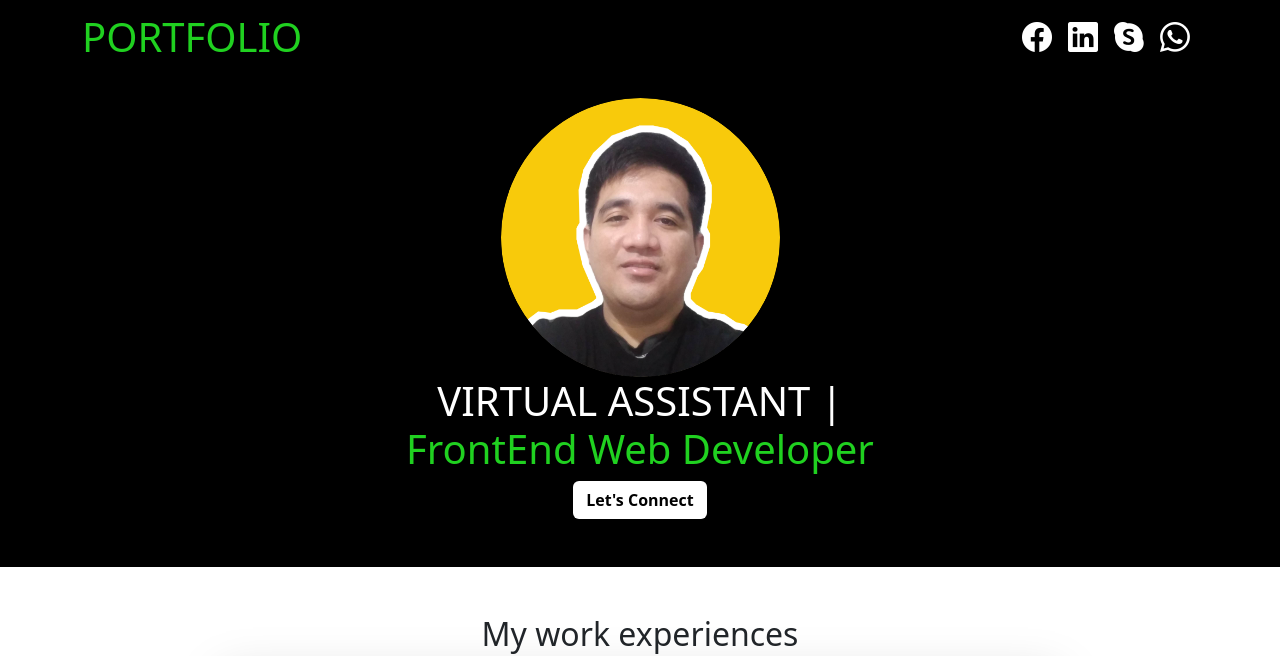
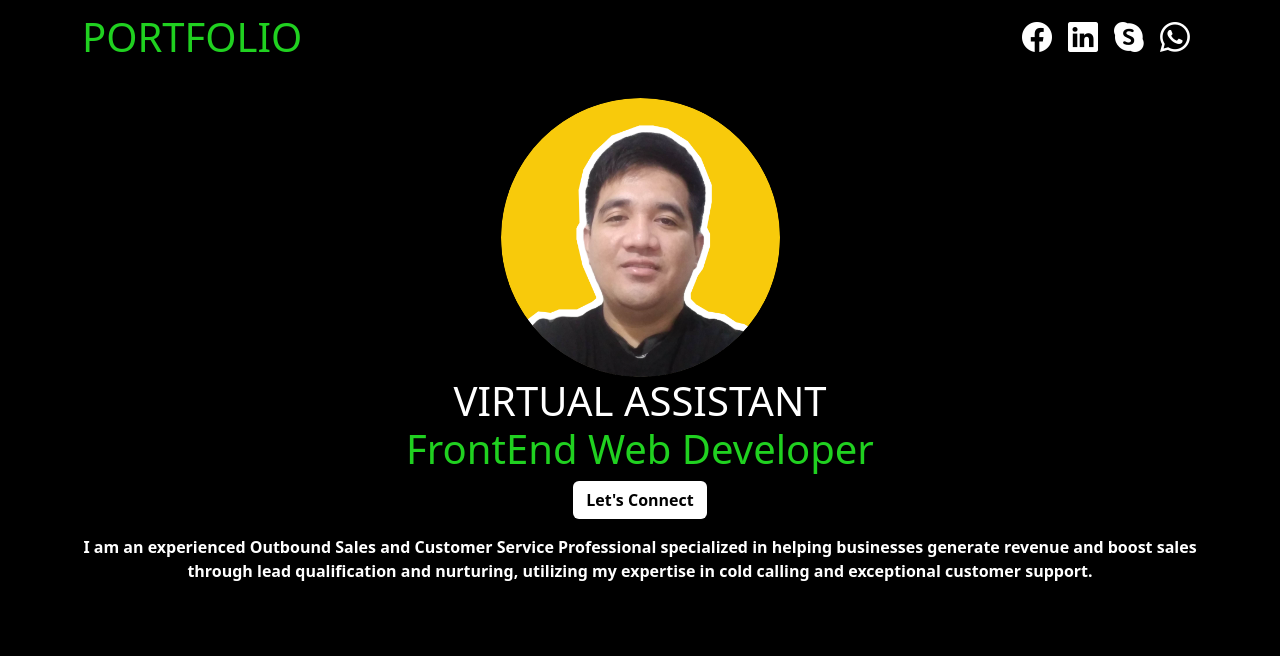
Before and after one commit to phil-gran/my-portfolio, a plain HTML site: page index.html in a window 1280 px wide. Shown: the top 656 px of the page. Drawn offline with nearby package versions, Linux system fonts and the light colour scheme; grey boxes are pictures that could not be loaded.

Commit message:
Update index.html

```diff
--- a/index.html
+++ b/index.html
@@ -38,10 +38,11 @@
         <div class="container">
             <center>
                 <img src="images/MeYellow.png" alt="Profile Photo" class="rounded-circle w-25">
-                <h1>VIRTUAL ASSISTANT | <br> <span style="color: rgb(32, 209, 32);">FrontEnd Web Developer</span></h1>
+                <h1>VIRTUAL ASSISTANT <br> <span style="color: rgb(32, 209, 32);">FrontEnd Web Developer</span></h1>
                 <a href="http://wasap.my/639755932016" target="_blank">
                     <button id="homeBtn" class="btn">Let's Connect</button>
                 </a>
+                <p style="color: white;" class="py-3 fw-semibold">I am an experienced Outbound Sales and Customer Service Professional specialized in helping businesses generate revenue and boost sales through lead qualification and nurturing, utilizing my expertise in cold calling and exceptional customer support.</p>
             </center>
         </div>
     </section>
```
